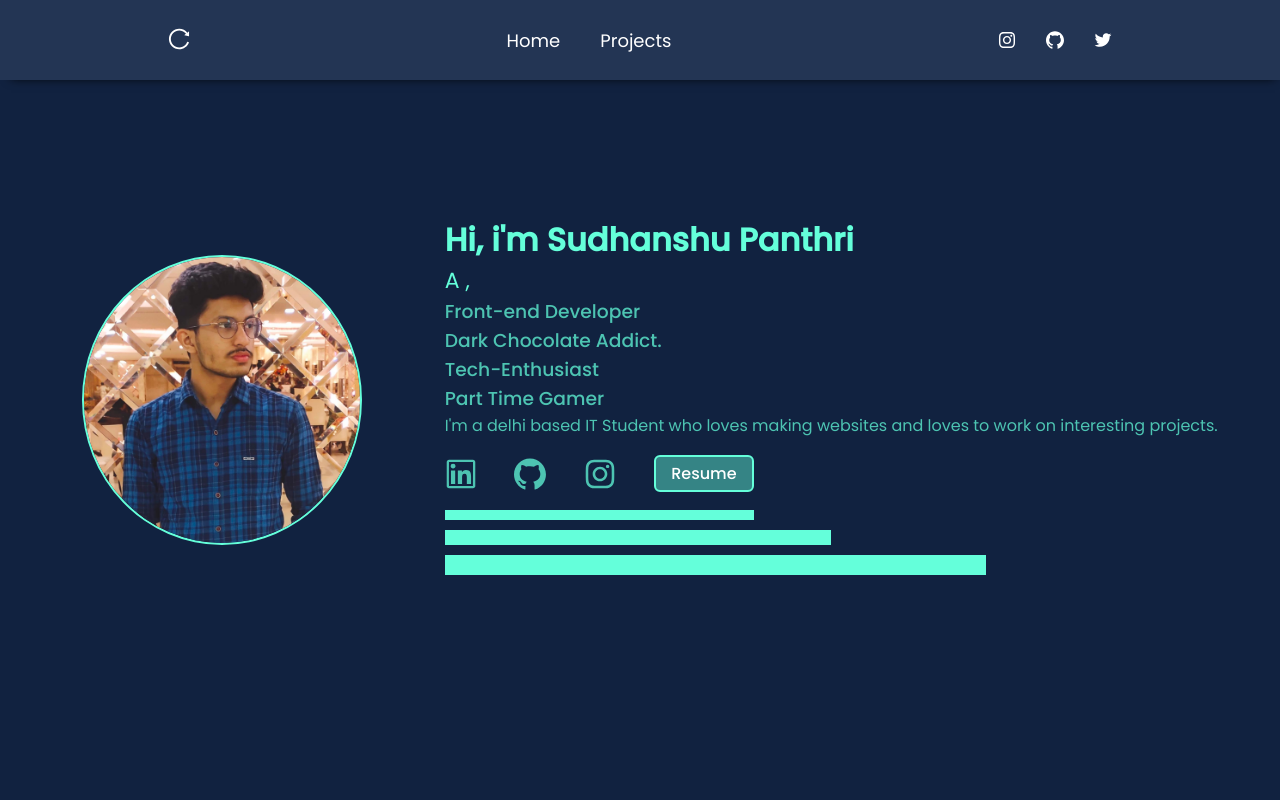
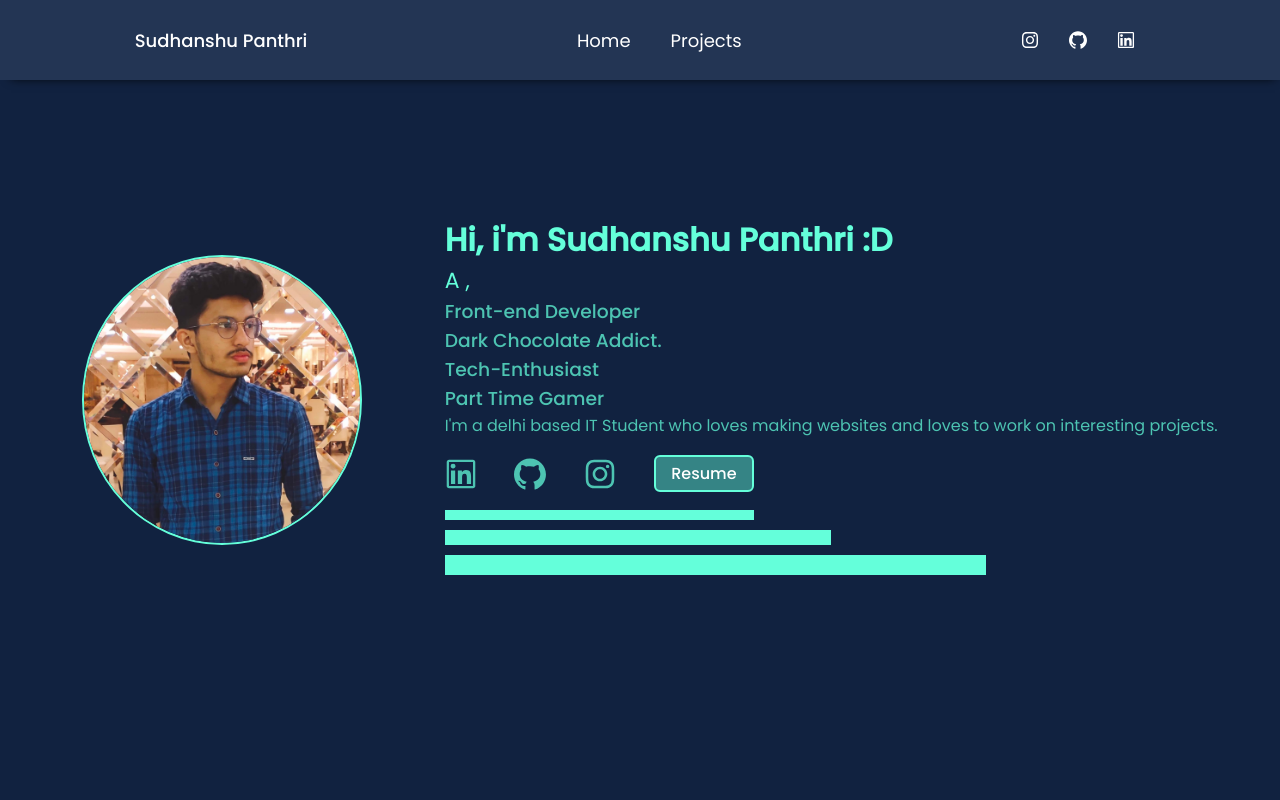
Before and after one commit to SudhanshuPanthri/myportfolio, a React (Create React App) app: page / in a window 1280 px wide. Shown: the top 800 px of the page. Built offline with nearby package versions, Linux system fonts and the light colour scheme.

Commit message:
Final Build

```diff
--- a/src/App.css
+++ b/src/App.css
@@ -5,8 +5,7 @@
   overflow-x: hidden;
   -ms-overflow-style: none;
   scrollbar-width: none;
-  font-family: "Poppins", sans-serif;
-  scroll-behavior: smooth;
+  font-family: 'Poppins', sans-serif;
 }
 
 a {
--- a/src/App.js
+++ b/src/App.js
@@ -1,8 +1,6 @@
 import './App.css';
 import {BrowserRouter as Router,Switch,Route,useLocation} from 'react-router-dom'
 import Home from './components/Home';
-import Navbar from './components/Navbar'
-import Footer from './components/Footer';
 import Projects from './components/Projects';
 import Project from './components/Project';
 import {AnimatePresence} from 'framer-motion'
@@ -10,7 +8,6 @@ function App() {
   const location=useLocation()
   return (
     <>
-    <Navbar />
       <AnimatePresence exitBeforeEnter>
        <Switch location={location} key={location.key}>
          <Route path='/' exact component={Home}/>
@@ -18,7 +15,6 @@ function App() {
          <Route path='/projects/:id'exact component={Project} />
        </Switch>
       </AnimatePresence>
-    <Footer />
     </>
   );
 }
--- a/src/components/Home.css
+++ b/src/components/Home.css
@@ -95,6 +95,7 @@ span {
 .educationWrapper {
   display: flex;
   height: 60vh;
+  width: 100%;
 }
 
 .leftEducation {
--- a/src/components/Home.jsx
+++ b/src/components/Home.jsx
@@ -5,6 +5,8 @@ import {LinkedinOutlined,GithubOutlined,InstagramOutlined} from '@ant-design/ico
 import PropagateLoader from 'react-spinners/PropagateLoader'
 import Aos from 'aos'
 import 'aos/dist/aos.css'
+import Navbar from '../components/Navbar'
+import Footer from '../components/Footer';
 import pfp from '../assets/pfp.jpg'
 import SkillBar from 'react-skillbars'
 import skillLogo from '../assets/skillLogo.svg'
@@ -36,7 +38,7 @@ function Home() {
         setLoading(true)
         setTimeout(()=>{
             setLoading(false)
-        },2000)
+        },1000)
         Aos.init({duration:2000})
     },[])
 
@@ -55,7 +57,7 @@ function Home() {
     {
         type:"C++",level:65
     },{
-        type:"Java",level:55
+        type:"Java",level:45
     },{
         type:"Python",level:40
     }]
@@ -71,6 +73,8 @@ function Home() {
     return (
         <>
         {loading ? <PropagateLoader color='#64ffda' loading={loading} css={override} size={25}/> :
+        <div>
+        <Navbar />
         <motion.div className='parent' variants={containerVariant} initial='hidden' animate='visible' exit='exit'>
         <div className='home'>
             <div className="left">
@@ -89,7 +93,7 @@ function Home() {
                         }
                     }
                 }}>
-                   <h1>Hi, i'm Sudhanshu Panthri</h1>
+                   <h1>Hi, i'm Sudhanshu Panthri :D</h1>
                 </motion.div>
                 <motion.div initial='hidden' animate='visible' variants={{
                     hidden:{
@@ -124,13 +128,13 @@ function Home() {
                         }
                     }
                 }}>
-                <a href='https://www.linkedin.com' target='_blank'>
+                <a href='https://www.linkedin.com/in/sudhanshu-p-43797ab1' target='_blank'>
                     <LinkedinOutlined className='icon-main'/>
                 </a>
-                <a href='https://www.linkedin.com' target='_blank'>
+                <a href='https://github.com/SudhanshuPanthri' target='_blank'>
                     <GithubOutlined className='icon-main'/>
                 </a>
-                <a href='https://www.linkedin.com' target='_blank'>
+                <a href='https://www.instagram.com/sudhanshuuwu' target='_blank'>
                     <InstagramOutlined className='icon-main'/>
                 </a>
                 <button className='resumeBtn'><a href={Resume} download>Resume</a></button>
@@ -217,8 +221,9 @@ function Home() {
                 </div>
             </div>
         </div>
-        </motion.div>}
-
+        </motion.div>
+        </div>}
+        <Footer />
         </>
     )
 }
--- a/src/components/Navbar.css
+++ b/src/components/Navbar.css
@@ -37,3 +37,7 @@
   font-size: 22px;
   margin-left: 10px;
 }
+
+.name {
+  font-size: 18px;
+}
--- a/src/components/Navbar.jsx
+++ b/src/components/Navbar.jsx
@@ -1,13 +1,13 @@
 import React from 'react'
 import {Link} from 'react-router-dom'
-import {InstagramOutlined,ReloadOutlined,GithubOutlined,TwitterOutlined} from '@ant-design/icons'
+import {InstagramOutlined,ReloadOutlined,GithubOutlined,LinkedinOutlined} from '@ant-design/icons'
 import './Navbar.css'
 function Navbar() {
     return (
         <div className='navbar'>
             <div className="logo">
                 <Link to='/'>
-                    <ReloadOutlined className='logo'/>
+                    <h3 className='name'>Sudhanshu Panthri</h3>
                 </Link>
             </div>
             <div className="linkWrapper">
@@ -21,14 +21,14 @@ function Navbar() {
             </ul>
             </div>
             <div className="socialIcons">
-                <a href="https://www.instagram.com" target='_blank'>
+                <a href="https://www.instagram.com/sudhanshuuwu" target='_blank'>
                 <InstagramOutlined className='icon' />
                 </a>
                 <a href="https://github.com/SudhanshuPanthri" target='_blank'>
                 <GithubOutlined className='icon'/>
                 </a>
-                <a href="https://www.twitter.com" target='_blank'>
-                <TwitterOutlined className='icon'/>
+                <a href="https://www.linkedin.com/in/sudhanshu-p-43797ab1" target='_blank'>
+                <LinkedinOutlined className='icon'/>
                 </a>
             </div>
         </div>
--- a/src/components/Project.jsx
+++ b/src/components/Project.jsx
@@ -2,7 +2,6 @@ import React from 'react'
 import './Project.css'
 import {InstagramOutlined,ReloadOutlined,GithubOutlined,TwitterOutlined} from '@ant-design/icons'
 import { motion } from 'framer-motion'
-
 const containerVariant={
     hidden:{
         opacity:0,
--- a/src/components/Projects.jsx
+++ b/src/components/Projects.jsx
@@ -2,9 +2,12 @@ import React from 'react'
 import './Projects.css'
 import data from '../data';
 import Project from './Project';
-
+import Navbar from './Navbar';
+import Footer from './Footer';
 function Projects() {
     return (
+        <>
+        <Navbar />
         <div className="projects">
             <div className="projectWrapper">
                 {data.map((item)=>(
@@ -12,6 +15,8 @@ function Projects() {
                 ))}
             </div>
         </div>
+        <Footer />
+        </>
     )
 }
 
--- a/src/index.css
+++ b/src/index.css
@@ -1,3 +1,7 @@
+html {
+  scroll-behavior: smooth;
+}
+
 body {
   margin: 0;
   font-family: -apple-system, BlinkMacSystemFont, 'Segoe UI', 'Roboto', 'Oxygen',
```
